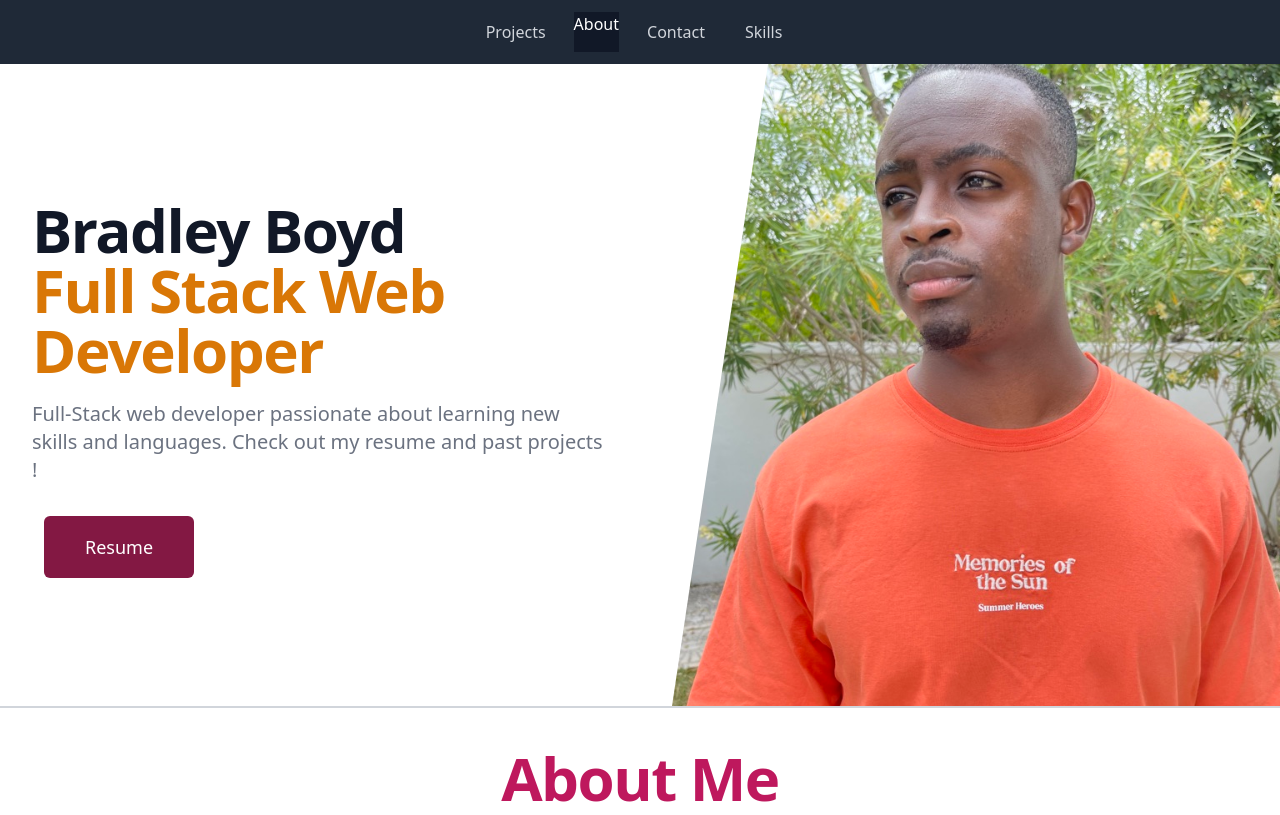
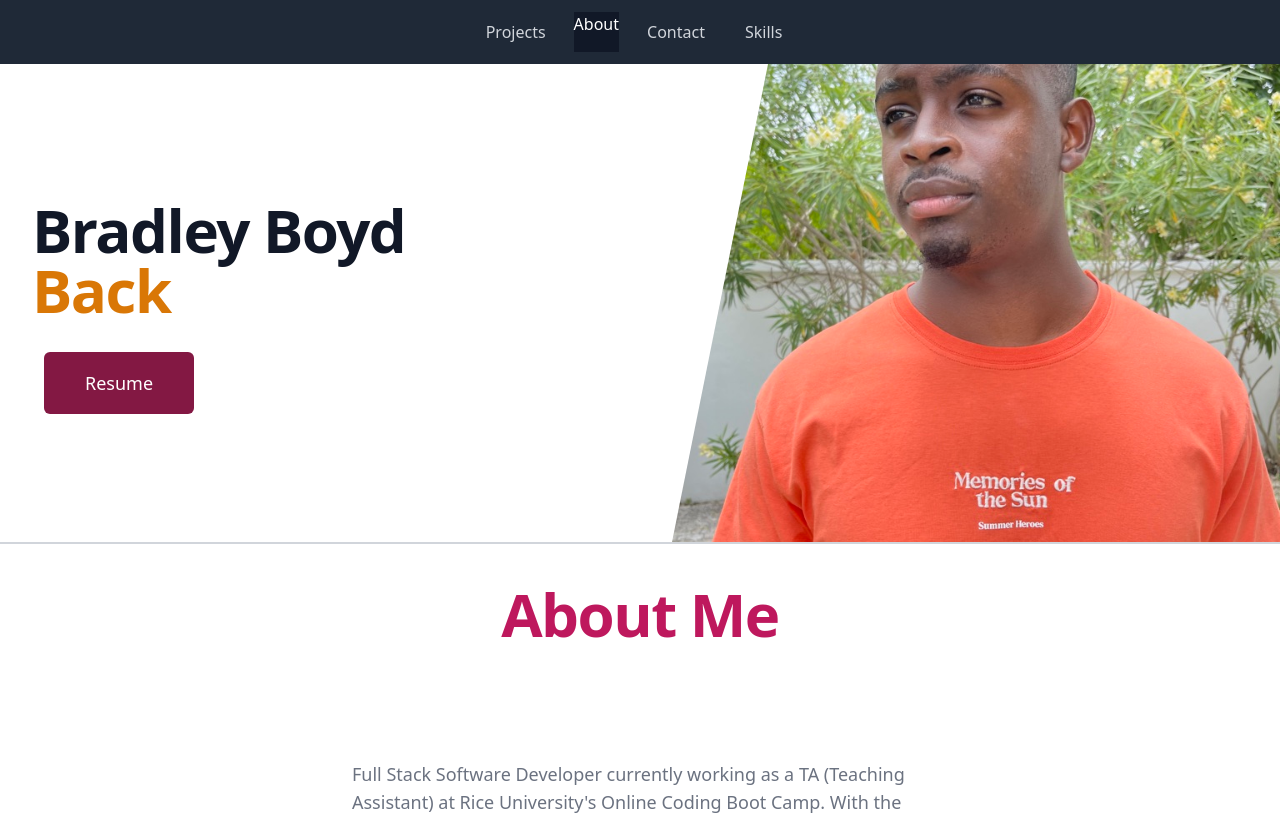
Before and after one commit to bboyd146/React-portfolio, a React (Create React App) app in the folder portfolio/: page / in a window 1280 px wide. Shown: the top 815 px of the page. Built offline with nearby package versions, Linux system fonts and the light colour scheme.

Commit message:
new home page functional

```diff
--- a/portfolio/package.json
+++ b/portfolio/package.json
@@ -15,6 +15,7 @@
     "react": "^17.0.2",
     "react-dom": "^17.0.2",
     "react-scripts": "4.0.3",
+    "typed.js": "^2.0.12",
     "web-vitals": "^1.1.2"
   },
   "scripts": {
--- a/portfolio/src/components/Home.js
+++ b/portfolio/src/components/Home.js
@@ -1,12 +1,34 @@
 /* This example requires Tailwind CSS v2.0+ */
-import { Fragment } from 'react'
+import { useEffect, useRef, Fragment } from "react";
 import { Popover, Transition } from '@headlessui/react'
 import { XIcon } from '@heroicons/react/outline'
 import me from '../images/me.jpeg'
 import resume from '../images/2U.pdf'
+import Typed from 'typed.js'
 
 
-export default function Home({currentPage ,handlePageChange}) {
+export default function Home({ currentPage, handlePageChange }) {
+    const el = useRef(null);
+
+    useEffect(() => {
+        const typed = new Typed(el.current, {
+            strings: ["Front-end Developer", "Back-end Developer", "Passionate learner", "Programming Teaching Assistant"],
+            // Speed settings, try diffrent values untill you get good results
+            startDelay: 100,
+            typeSpeed: 100,
+            backSpeed: 100,
+            backDelay: 100,
+            loop: true,
+            showCursor: false
+        });
+
+
+        // return () => {
+        //     typed.destroy();
+        // };
+    }, );
+
+
     return (
         <div className="relative bg-white overflow-hidden">
             <div className="max-w-7xl mx-auto">
@@ -63,11 +85,8 @@ export default function Home({currentPage ,handlePageChange}) {
                         <div className="sm:text-center lg:text-left">
                             <h1 className="text-4xl tracking-tight font-extrabold text-gray-900 sm:text-5xl md:text-6xl">
                                 <span className="block xl:inline">Bradley Boyd</span>{' '}
-                                <span className="block text-yellow-600 :inline">Full Stack Web Developer</span>
+                                <span ref={el}className="block text-yellow-600 :inline"></span>
                             </h1>
-                            <p className="mt-3 text-base text-gray-500 sm:mt-5 sm:text-lg sm:max-w-xl sm:mx-auto md:mt-5 md:text-xl lg:mx-0">
-                                Full-Stack web developer passionate about learning new skills and languages. Check out my resume and past projects !
-                            </p>
                             <div className="mt-5 sm:mt-8 sm:flex sm:justify-center lg:justify-start">
                                 <div className="mt-3 sm:mt-0 sm:ml-3">
                                     <a
```
Also changed, not shown: 1 other file (tests, documents, lock files or other folders).
